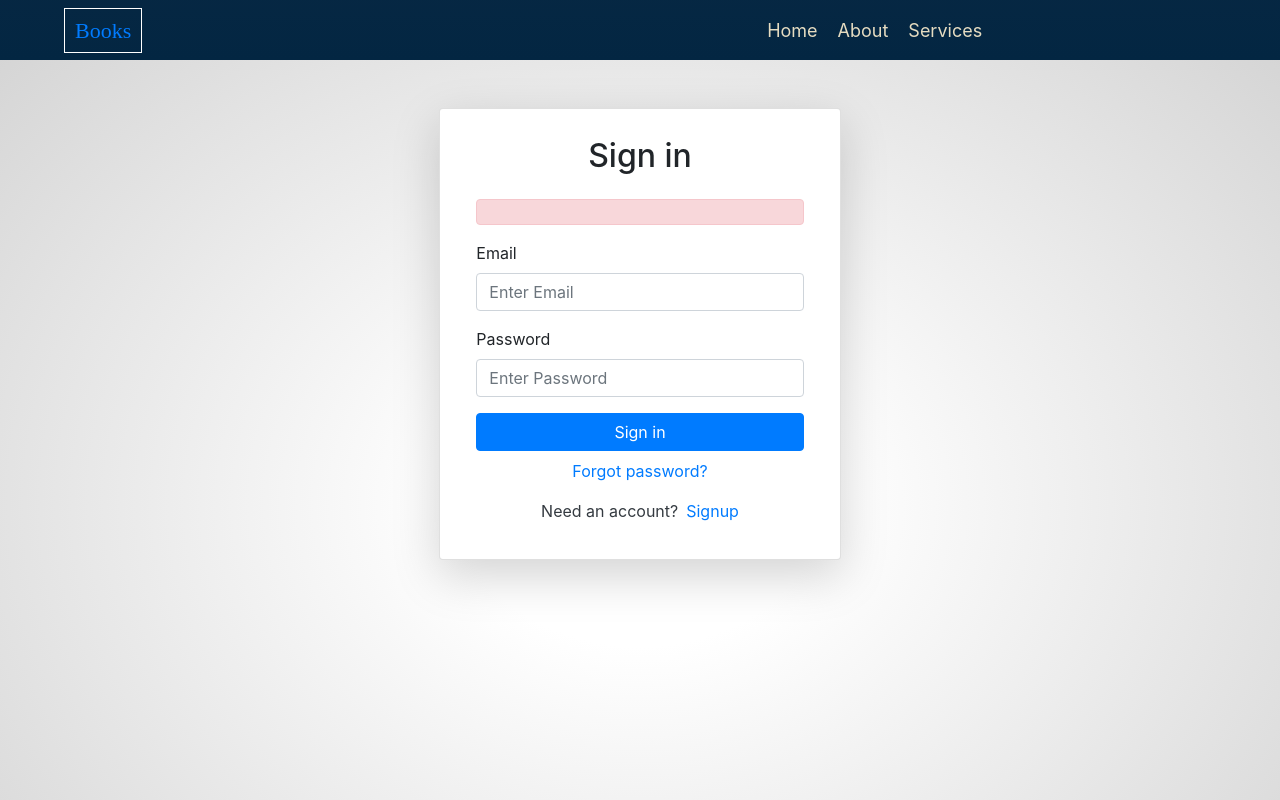
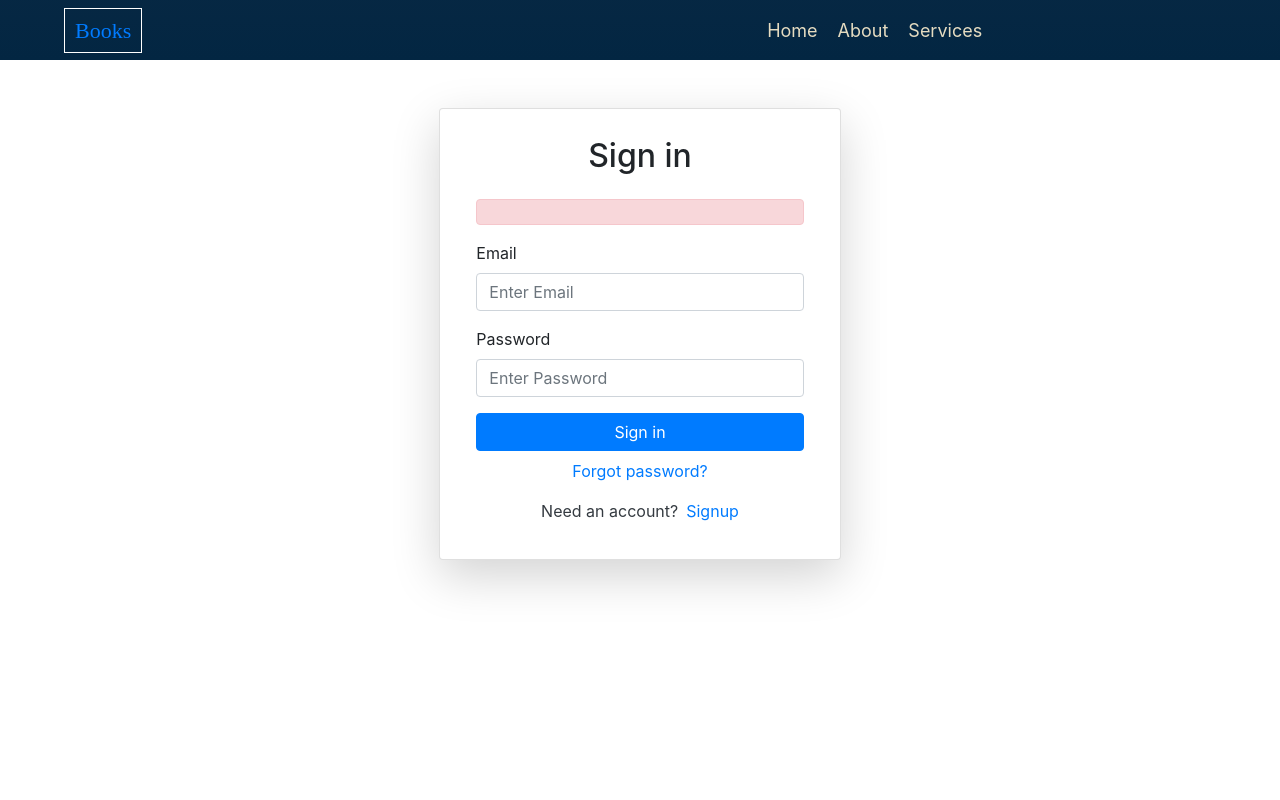
Before and after one commit to lordvic4real/React-book-app, a React (Create React App) app: page /login in a window 1280 px wide. Shown: the top 800 px of the page. Built offline with nearby package versions, Linux system fonts and the light colour scheme; no server answers.

Commit message:
working on deploy issue

```diff
--- a/src/App.js
+++ b/src/App.js
@@ -1,30 +1,34 @@
-import { Container } from "react-bootstrap";
-import SignUp from "./component/signup"
-import DashBoard from "./component/dashboard"
-import Login from "./component/login"
-import PrivateRoute from './component/privateRoute'
+import {} from "react-bootstrap";
+import SignUp from "./component/signup";
+import DashBoard from "./component/dashboard";
+import Login from "./component/login";
+import PrivateRoute from "./component/privateRoute";
 import { AuthProvider } from "./context/authcontext";
-import {BrowserRouter as Router, Switch, Route} from 'react-router-dom'
+import { BrowserRouter as Router, Switch, Route } from "react-router-dom";
 import ForgotPassword from "./component/forgot-password";
 import UpdateProfile from "./component/update-profile";
-import Frontend from './layout/frontend'
-import style from './utils/global.css'
+import Frontend from "./layout/frontend";
+// import style from './utils/global.css'
 // import MyBooks from "./component/books";
 import BookDetail from "./component/book-detail";
-
 
 function App() {
   return (
     <Router>
       <Frontend>
-    <div className="justify-content-center mx-0 " style={{minHeight: "100vh"}}>
-      <div className=" mb-5" >
-
+        <div
+          className="justify-content-center mx-0 "
+          style={{ minHeight: "100vh" }}
+        >
+          <div className=" mb-3">
             <AuthProvider>
               <Switch>
                 <PrivateRoute exact path="/" component={DashBoard} />
-     <PrivateRoute path="/update-profile" component={UpdateProfile} />
-       <Route path="/books/:booksID/id" component={BookDetail}/>
+                <PrivateRoute
+                  path="/update-profile"
+                  component={UpdateProfile}
+                />
+                <Route path="/books/:booksID/" component={BookDetail} />
                 <Route path="/signup" component={SignUp} />
                 <Route path="/login" component={Login} />
                 <Route path="/forgot-password" component={ForgotPassword} />
@@ -34,7 +38,6 @@ function App() {
         </div>
       </Frontend>
     </Router>
-
   );
 }
 
--- a/src/component/book-detail.js
+++ b/src/component/book-detail.js
@@ -17,7 +17,7 @@ export default function BookDetail() {
   useEffect(() => {
     const booksFilter = Books.map((book) => book.id);
     setFilterBooks(getBookById(booksFilter));
-  }, [Books.id]);
+  }, []);
 
   function getBookById(bookId) {
     const bookById = `/books/book-detail/:bookID/${Books.id}`;
--- a/src/component/books.js
+++ b/src/component/books.js
@@ -88,7 +88,7 @@ const GridContainer = styled.div`
   }
 `;
 
-export default function MyBooks({ BookDetail }) {
+export default function MyBooks(props) {
   const [books, setBooks] = useState([
     {
       title: "",
@@ -98,8 +98,8 @@ export default function MyBooks({ BookDetail }) {
   ]);
 
   useEffect(() => {
-    const effectBooks = Books.map((book) => book);
-    setBooks(effectBooks);
+    const BookDetail = Books.map((book) => book);
+    setBooks(BookDetail);
   }, []);
 
   return (
@@ -108,7 +108,7 @@ export default function MyBooks({ BookDetail }) {
         {Books.map((book) => (
           <div className="card shadow-sm" key={book.id}>
             <div className="card-body">
-              <Link to={`books/:bookID/${book.id}`}>
+              <Link to={`books/:bookID/book-detail${book.id}`}>
                 <div className="img-container">
                   <img src={book.image} />
                 </div>
```
Also changed, not shown: 1 other file (tests, documents, lock files or other folders). Lines whose indentation alone changed are shown as unchanged.
